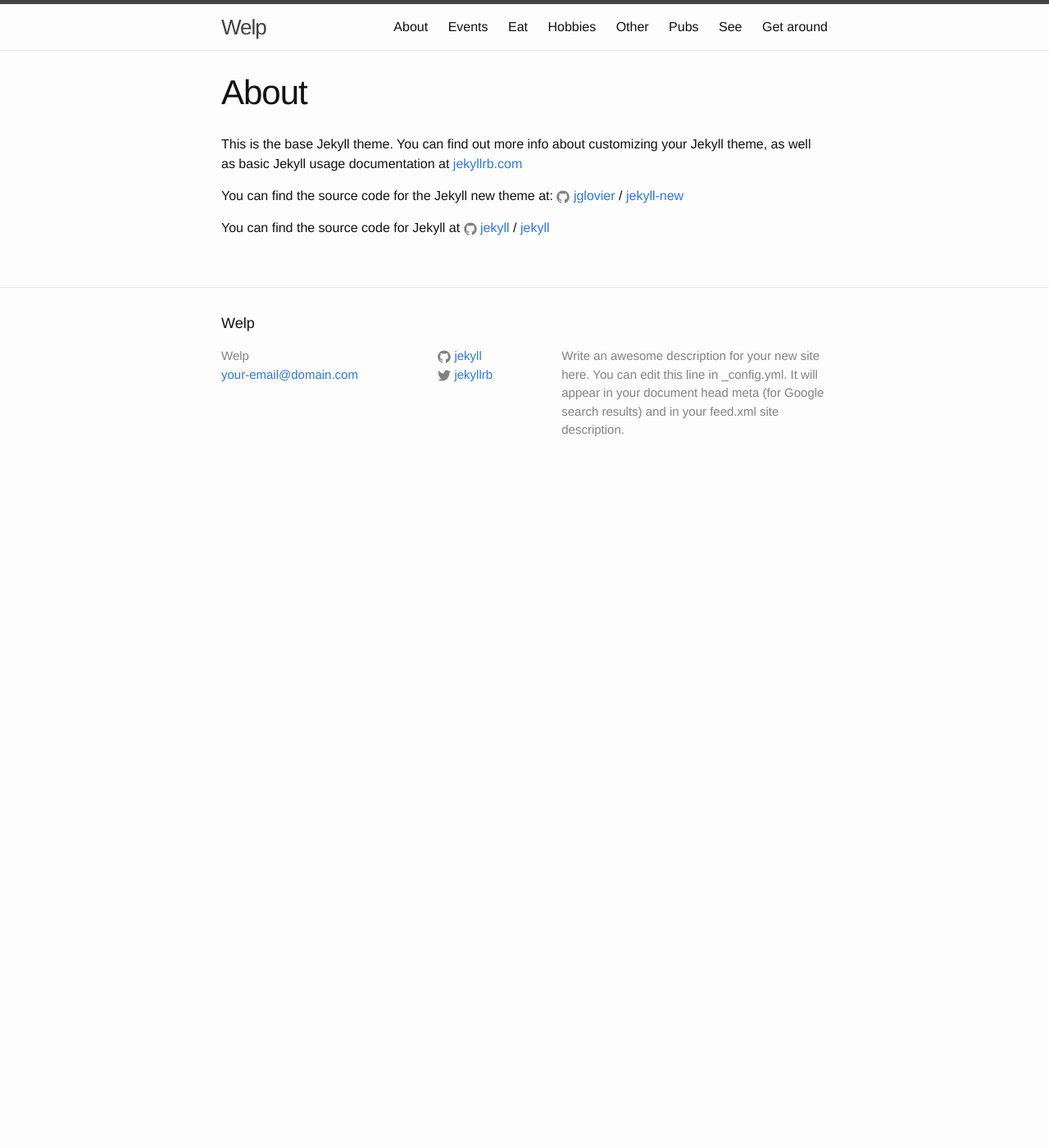
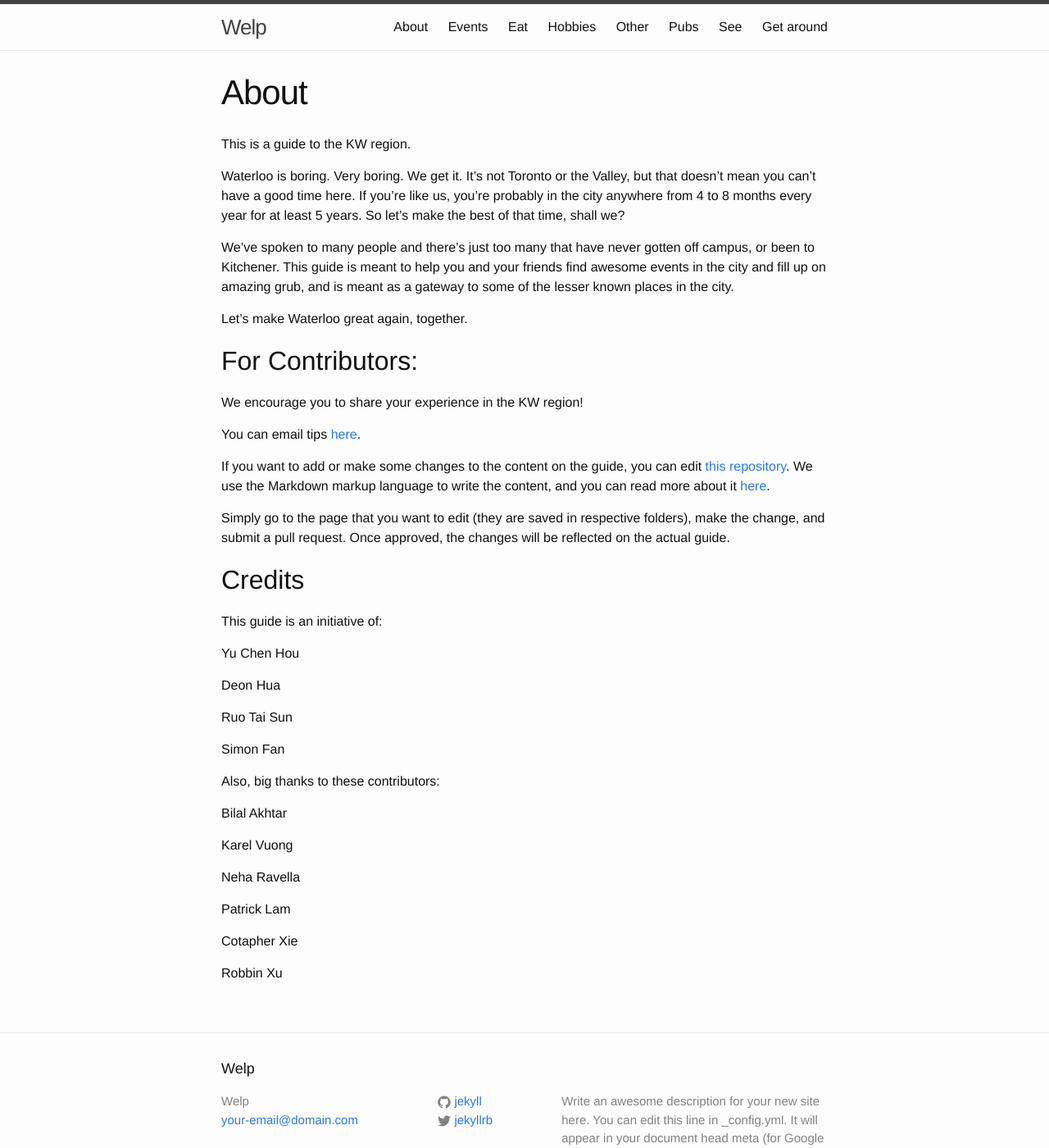
Before and after one commit to seductivegeese/guide, a Jekyll site: the page built from about.md, in a window 1280 px wide and 1400 px high. Shown: the whole window at 82% size. Built offline with Jekyll 4.4.1, drawn with Linux system fonts in a browser that asks for light colours.

Commit message:
about page

```diff
--- a/about.md
+++ b/about.md
@@ -4,12 +4,45 @@ title: About
 permalink: /about/
 ---
 
-This is the base Jekyll theme. You can find out more info about customizing your Jekyll theme, as well as basic Jekyll usage documentation at [jekyllrb.com](http://jekyllrb.com/)
+This is a guide to the KW region.
 
-You can find the source code for the Jekyll new theme at:
-{% include icon-github.html username="jglovier" %} /
-[jekyll-new](https://github.com/jglovier/jekyll-new)
+Waterloo is boring. Very boring. We get it. It’s not Toronto or the Valley, but that doesn’t mean you can’t have a good time here. If you’re like us, you’re probably in the city anywhere from 4 to 8 months every year for at least 5 years. So let’s make the best of that time, shall we?
 
-You can find the source code for Jekyll at
-{% include icon-github.html username="jekyll" %} /
-[jekyll](https://github.com/jekyll/jekyll)
+We’ve spoken to many people and there’s just too many that have never gotten off campus, or been to Kitchener. This guide is meant to help you and your friends find awesome events in the city and fill up on amazing grub, and is meant as a gateway to some of the lesser known places in the city.
+
+Let’s make Waterloo great again, together.
+
+## For Contributors:
+
+We encourage you to share your experience in the KW region!
+
+You can email tips [here](mailto:me@yuchenhou.com).
+
+If you want to add or make some changes to the content on the guide, you can edit [this repository](https://github.com/seductivegoose/guide). We use the Markdown markup language to write the content, and you can read more about it [here](https://github.com/adam-p/markdown-here/wiki/Markdown-Cheatsheet).
+
+Simply go to the page that you want to edit (they are saved in respective folders), make the change, and submit a pull request. Once approved, the changes will be reflected on the actual guide.
+
+## Credits
+This guide is an initiative of:
+
+Yu Chen Hou
+
+Deon Hua
+
+Ruo Tai Sun
+
+Simon Fan
+
+Also, big thanks to these contributors:
+
+Bilal Akhtar
+
+Karel Vuong
+
+Neha Ravella
+
+Patrick Lam
+
+Cotapher Xie
+
+Robbin Xu
```
